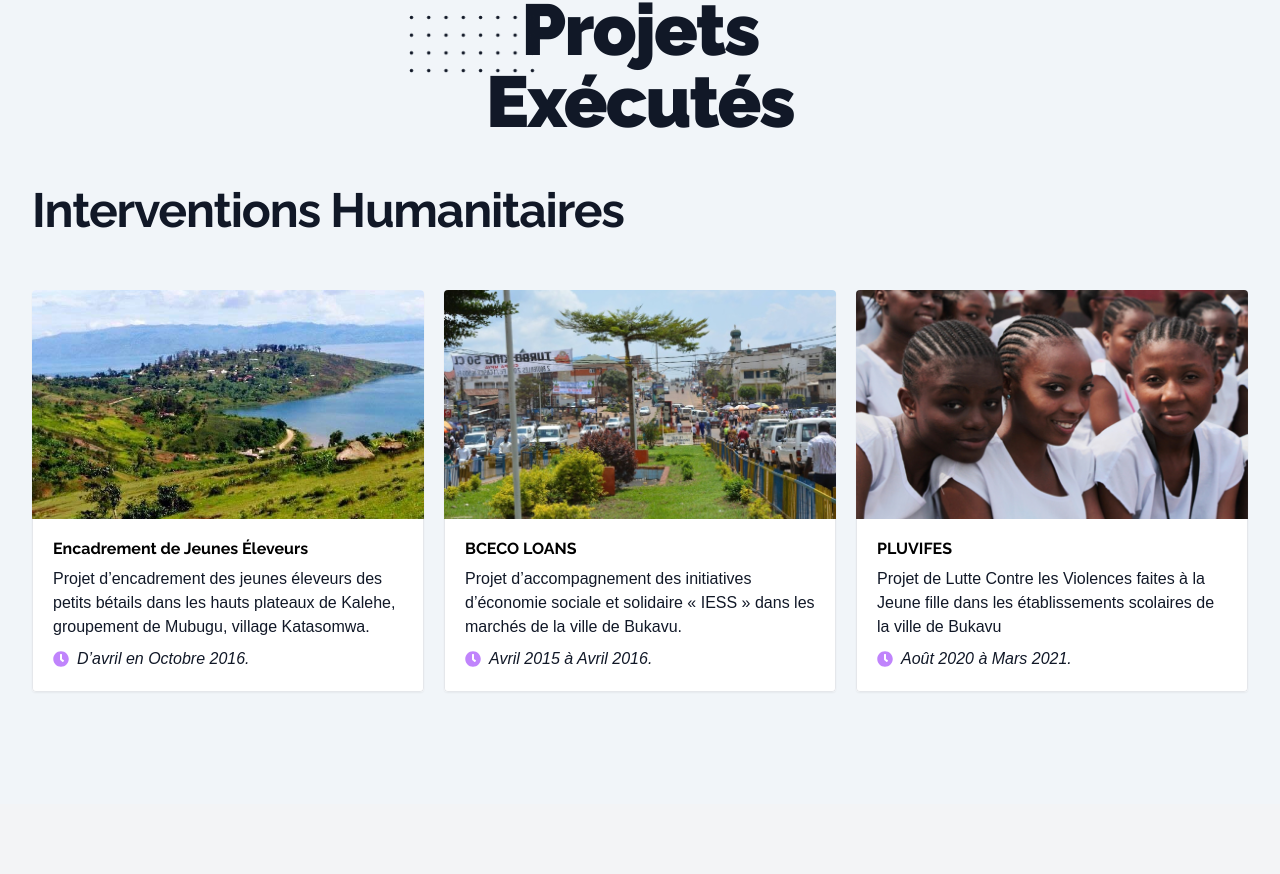
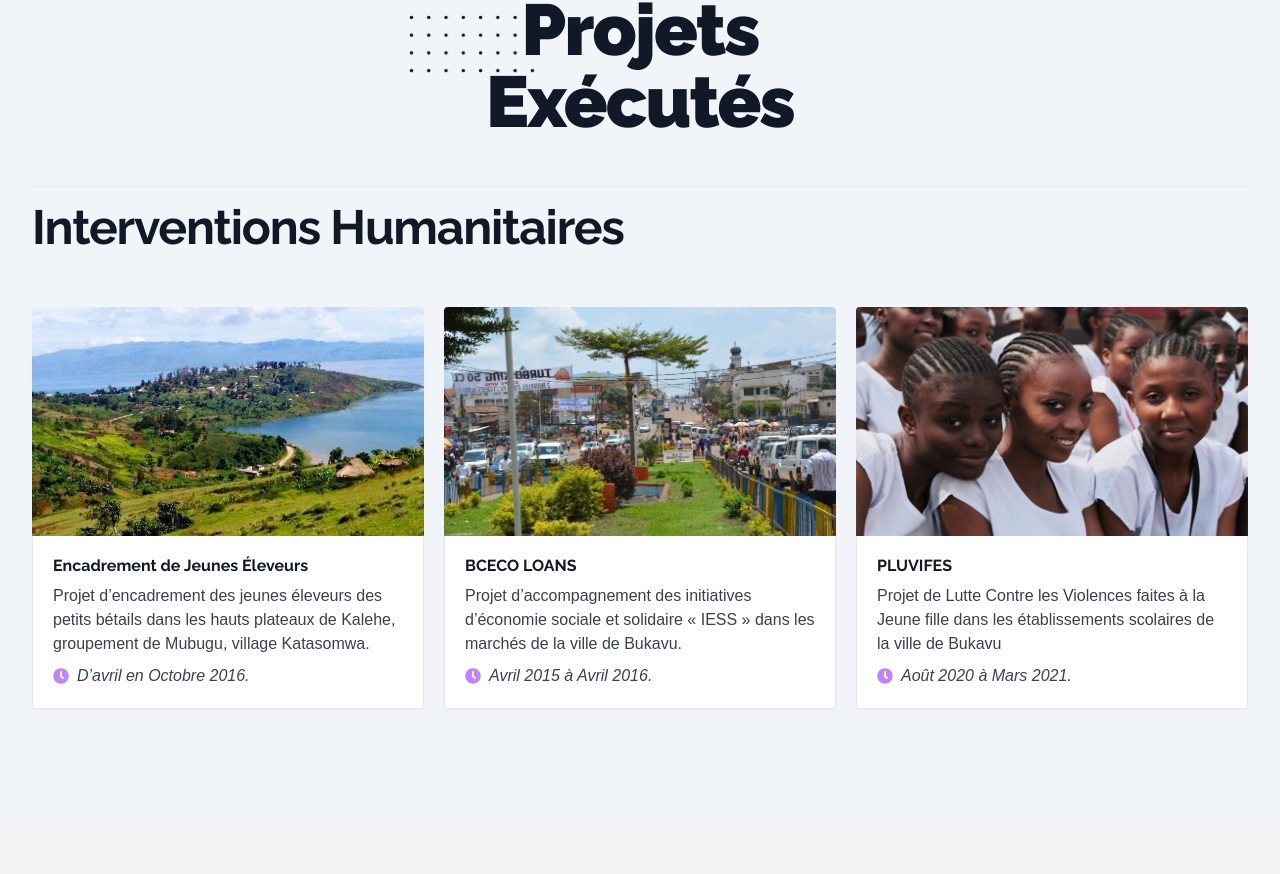
Before and after one commit to josumung999/victimshopedrc, a Next.js app: page /realisations in a window 1280 px wide. Shown: the part 589-1463 px from the top of the page. Built offline with nearby package versions, Linux system fonts and the light colour scheme; a web font is replaced by a local one.

Commit message:
Setting up dark mode

```diff
--- a/components/Interventions.jsx
+++ b/components/Interventions.jsx
@@ -36,27 +36,28 @@ const Interventions = () => {
             Projets Exécutés
           </h2>
         </div>
+        <hr className="my-4 bg-slate-700 dark:bg-slate-300" />
         <div>
-        <h2 className="mb-14 font-Raleway text-2xl font-bold leading-none tracking-tight text-gray-900 sm:text-3xl md:mx-auto">
+        <h2 className="mb-14 font-Raleway text-2xl font-bold leading-none tracking-tight text-gray-900 dark:text-gray-300 sm:text-3xl md:mx-auto">
           Interventions Humanitaires
         </h2>
         </div>
         <div className="grid gap-5 row-gap-5 mb-8 lg:grid-cols-3 sm:grid-cols-1">
-          <div className="inline-block overflow-hidden duration-300 transform bg-white rounded shadow-sm hover:-translate-y-2">
+          <div className="inline-block overflow-hidden duration-300 transform bg-white dark:bg-slate-700 rounded shadow-sm hover:-translate-y-2">
             <div className="flex flex-col h-full">
-            <Image
+              <Image
                 src="/images/kalehe-kasheke.jpg"
                 className="object-cover w-full h-48"
                 alt=""
                 width="600"
                 height="350"
               />
-              <div className="flex-grow border border-t-0 rounded-b">
+              <div className="flex-grow border dark:border-none border-t-0 rounded-b">
                 <div className="p-5">
-                  <h6 className="mb-2 font-semibold font-Raleway leading-5">
+                  <h6 className="mb-2 font-semibold font-Raleway text-gray-900 dark:text-gray-200 leading-5">
                     Encadrement de Jeunes Éleveurs
                   </h6>
-                  <p className="text-base font-Roboto text-gray-900">
+                  <p className="text-base font-Roboto text-gray-700 dark:text-gray-300">
                    Projet d’encadrement des jeunes éleveurs des petits bétails
                    dans les hauts plateaux de Kalehe, groupement de Mubugu, village
                    Katasomwa.
@@ -69,7 +70,7 @@ const Interventions = () => {
               </div>
             </div>
           </div>
-          <div className="inline-block overflow-hidden duration-350 transform bg-white rounded shadow-sm hover:-translate-y-2">
+          <div className="inline-block overflow-hidden duration-300 transform bg-white dark:bg-slate-700 rounded shadow-sm hover:-translate-y-2">
             <div className="flex flex-col h-full">
             <Image
                 src="/images/nyawera.jpg"
@@ -78,12 +79,12 @@ const Interventions = () => {
                 width="600"
                 height="350"
               />
-              <div className="flex-grow border border-t-0 rounded-b">
+              <div className="flex-grow border dark:border-none border-t-0 rounded-b">
                 <div className="p-5">
-                  <h6 className="mb-2 font-semibold font-Raleway leading-5">
+                  <h6 className="mb-2 font-semibold font-Raleway text-gray-900 dark:text-gray-200 leading-5">
                     BCECO LOANS
                   </h6>
-                  <p className="text-base font-Roboto text-gray-900">
+                  <p className="text-base font-Roboto text-gray-700 dark:text-gray-300">
                     Projet d’accompagnement des initiatives d’économie
                     sociale et solidaire « IESS » dans les marchés de la ville
                     de Bukavu.
@@ -96,7 +97,7 @@ const Interventions = () => {
               </div>
             </div>
           </div>
-          <div className="inline-block overflow-hidden duration-300 transform bg-white rounded shadow-sm hover:-translate-y-2">
+          <div className="inline-block overflow-hidden duration-300 transform bg-white dark:bg-slate-700 rounded shadow-sm hover:-translate-y-2">
             <div className="flex flex-col h-full">
               <Image
                 src="/images/eleve.jpg"
@@ -105,12 +106,12 @@ const Interventions = () => {
                 width="600"
                 height="350"
               />
-              <div className="flex-grow border border-t-0 rounded-b">
+              <div className="flex-grow border dark:border-none border-t-0 rounded-b">
                 <div className="p-5">
-                  <h6 className="mb-2 font-semibold font-Raleway leading-5">
+                  <h6 className="mb-2 font-semibold font-Raleway text-gray-900 dark:text-gray-200 leading-5">
                     PLUVIFES
                   </h6>
-                  <p className="text-base font-Roboto text-gray-900">
+                  <p className="text-base font-Roboto text-gray-700 dark:text-gray-300">
                   Projet de Lutte Contre les Violences faites à la Jeune
                   fille dans les établissements scolaires de la ville de Bukavu
                    <br />
```
